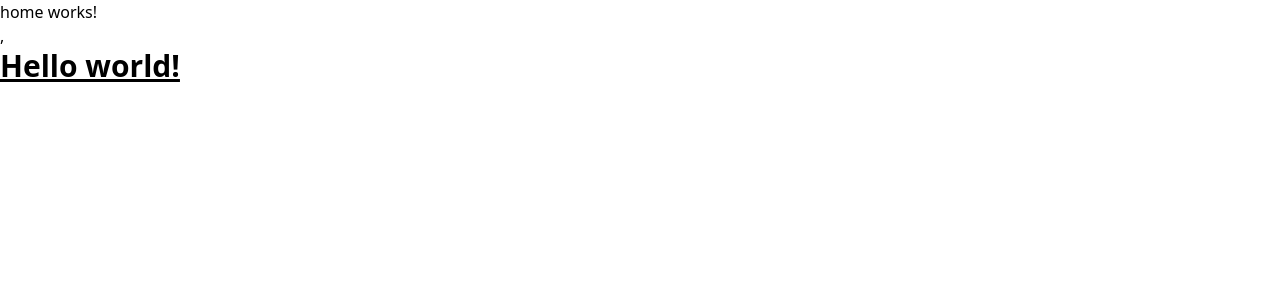
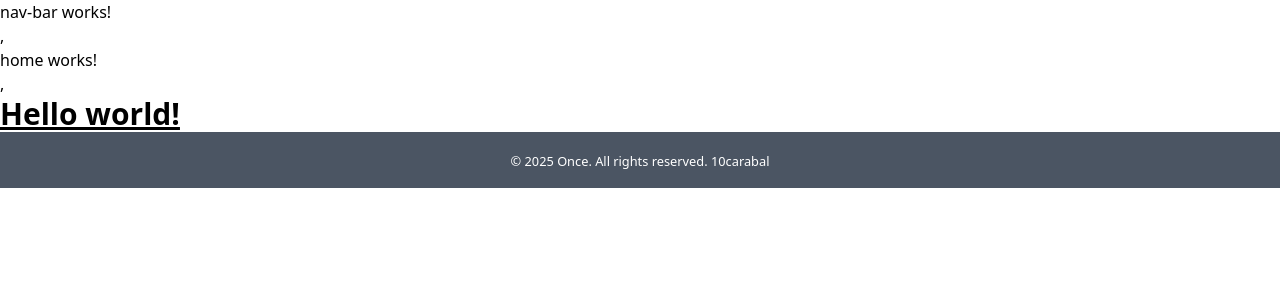
Before and after one commit to 10carabal/once, an Angular app: page / in a window 1280 px wide. Shown: the top 300 px of the page. Built offline with nearby package versions, Linux system fonts and the light colour scheme.

Commit message:
feat: add navigation bar and footer components with styling

```diff
--- a/src/app/app.component.html
+++ b/src/app/app.component.html
@@ -1 +1,3 @@
+<app-nav-bar></app-nav-bar>
 <router-outlet />
+<app-footer></app-footer>
--- a/src/app/app.component.ts
+++ b/src/app/app.component.ts
@@ -1,9 +1,11 @@
 import { Component } from '@angular/core';
 import { RouterOutlet } from '@angular/router';
+import { FooterComponent } from "./shared/components/footer/footer.component";
+import { NavBarComponent } from './shared/components/nav-bar/nav-bar.component';
 
 @Component({
   selector: 'app-root',
-  imports: [RouterOutlet],
+  imports: [RouterOutlet, FooterComponent, NavBarComponent],
   templateUrl: './app.component.html',
   styleUrl: './app.component.css'
 })
--- a/src/app/shared/components/footer/footer.component.html
+++ b/src/app/shared/components/footer/footer.component.html
@@ -1 +1,3 @@
-<p>footer works!</p>,
+<footer class="bg-gray-600 text-white p-4 text-center mt-auto">
+  <small>&copy; 2025 Once. All rights reserved. 10carabal</small>
+</footer>
--- a/src/index.html
+++ b/src/index.html
@@ -5,9 +5,11 @@
   <title>Once</title>
   <base href="/">
   <meta name="viewport" content="width=device-width, initial-scale=1">
+  <meta name="description" content="Once -  web app for amateur football players to self-evaluate performance in matches and training sessions">
+  <meta name="author" content="10carabal">
   <link rel="icon" type="image/x-icon" href="favicon.ico">
 </head>
-<body>
+<body class="flex flex-col min-h-screen">
   <app-root></app-root>
 </body>
 </html>
```
